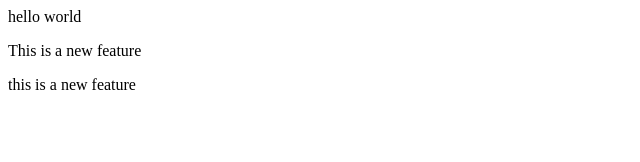
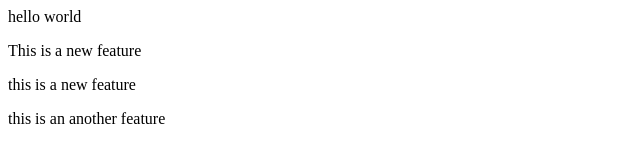
Before and after one commit to TEJA-365/localrepo, a plain HTML site: page index.html in a window 1280 px wide. Shown: the whole page, without its empty margins (0-640 px from the left). Drawn offline with Linux system fonts and the light colour scheme.

Commit message:
added another new feature

```diff
--- a/index.html
+++ b/index.html
@@ -1,3 +1,4 @@
 <p>hello world</p>
 <p>This is a new feature </p>
 <p>this is a new feature</p>
+<p>this is an another feature</p>
```
